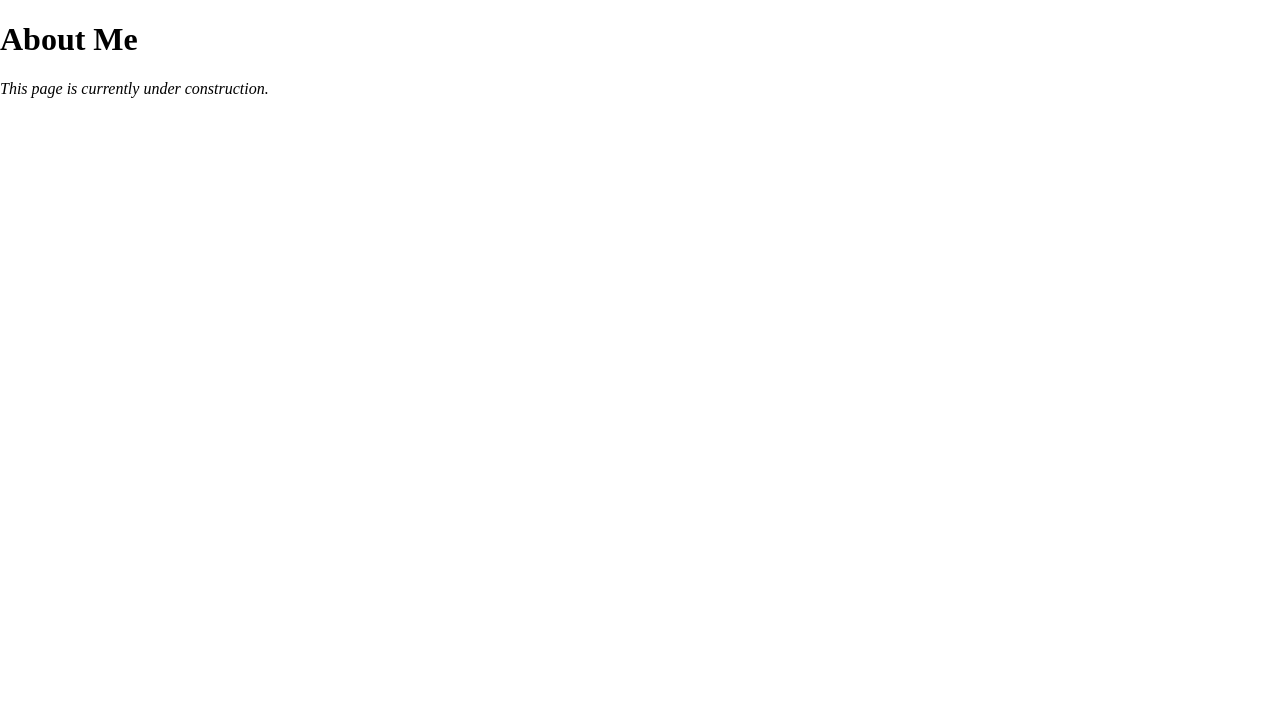
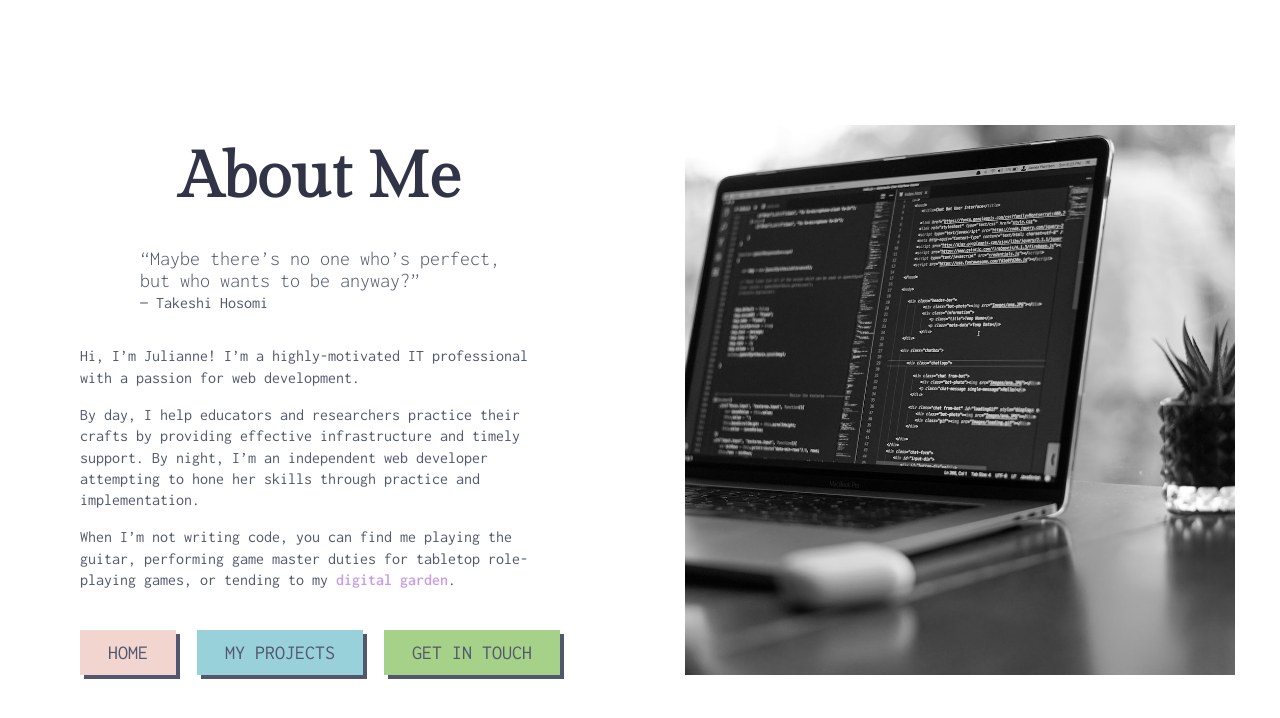
Before and after one commit to LeftySolara/personal-website, a React (Vite) app: page /about in a window 1280 px wide. Shown: the top 718 px of the page. Built offline with nearby package versions, Linux system fonts and the light colour scheme.

Commit message:
Add: about page

```diff
--- a/src/routes/AboutPage.tsx
+++ b/src/routes/AboutPage.tsx
@@ -1,8 +1,51 @@
+import ButtonLink from "@/components/Button/ButtonLink";
+
 const AboutPage = () => {
   return (
     <div id="about-page">
-      <h1>About Me</h1>
-      <i>This page is currently under construction.</i>
+      <div id="about-hero">
+        <h1>About Me</h1>
+        <p>
+          <span className="quote">
+            “Maybe there’s no one who’s perfect,
+            <br />
+            but who wants to be anyway?”
+          </span>
+          <br />— Takeshi Hosomi
+        </p>
+        <div className="about-text">
+          <p>
+            Hi, I’m Julianne! I’m a highly-motivated IT professional with a
+            passion for web development.
+          </p>
+          <p>
+            By day, I help educators and researchers practice their crafts by
+            providing effective infrastructure and timely support. By night, I’m
+            an independent web developer attempting to hone her skills through
+            practice and implementation.
+          </p>
+          <p>
+            When I’m not writing code, you can find me playing the guitar,
+            performing game master duties for tabletop role-playing games, or
+            tending to my{" "}
+            <a href="https://wiki.julianneadams.dev">digital garden</a>.
+          </p>
+        </div>
+        <div className="about-button-container">
+          <ButtonLink color="rosewater" href="/">
+            HOME
+          </ButtonLink>
+          <ButtonLink color="sky" href="/projects">
+            MY PROJECTS
+          </ButtonLink>
+          <ButtonLink color="green" href="/contact">
+            GET IN TOUCH
+          </ButtonLink>
+        </div>
+      </div>
+      <div className="about-image-container">
+        <img className="about-image" src="about-image.jpg" />
+      </div>
     </div>
   );
 };
--- a/src/scss/base/_fonts.scss
+++ b/src/scss/base/_fonts.scss
@@ -1 +1 @@
-@import url("https://fonts.googleapis.com/css2?family=Gilda+Display&family=Inconsolata:wght@400;600&display=swap");
+@import url("https://fonts.googleapis.com/css2?family=Gilda+Display&family=Inconsolata:wght@300;400;600&display=swap");
--- a/src/scss/base/_typography.scss
+++ b/src/scss/base/_typography.scss
@@ -9,5 +9,6 @@ $heading-font-stack: "Gilda Display", serif;
 $body-font-stack: "Inconsolata", "Open Sans", "Helvetica Neue Light",
   "Helvetica Neue", "Helvetica", "Arial", sans-serif !default;
 
+$font-weight-light: 300;
 $font-weight-regular: 400;
 $font-weight-semibold: 600;
--- a/src/scss/main.scss
+++ b/src/scss/main.scss
@@ -10,5 +10,6 @@
 @import "components/footer";
 
 @import "pages/homepage";
+@import "pages/aboutpage";
 
 @import "themes/default";
--- /dev/null
+++ b/src/scss/pages/_aboutpage.scss
@@ -0,0 +1,65 @@
+@use "../base/typography";
+@use "../themes/default" as theme;
+
+#about-page {
+  display: flex;
+  flex-flow: row nowrap;
+  justify-content: center;
+  align-items: center;
+  height: 100vh;
+  color: map-get(theme.$colors, "surface1");
+}
+
+#about-hero {
+  display: flex;
+  flex-flow: column nowrap;
+  justify-content: center;
+  align-items: center;
+  width: 50%;
+  height: 100%;
+  padding: 0px 80px 0px 80px;
+  font-family: $body-font-stack;
+  font-size: 16px;
+  font-weight: $font-weight-regular;
+  line-height: 133%;
+}
+
+#about-hero h1 {
+  font-family: $heading-font-stack;
+  font-size: 64px;
+  color: map-get(theme.$colors, "base");
+}
+
+.quote {
+  font-size: 20px;
+  font-weight: $font-weight-light;
+}
+
+.about-text p a {
+  font-weight: $font-weight-semibold;
+  color: map-get(theme.$colors, "mauve");
+}
+
+.about-image-container {
+  display: flex;
+  flex-flow: row nowrap;
+  justify-content: center;
+  align-items: center;
+  width: 50%;
+  height: 100%;
+}
+
+.about-image {
+  filter: grayscale(100%);
+  height: 550px;
+  width: 550px;
+  object-fit: cover;
+}
+
+.about-button-container {
+  display: flex;
+  flex-flow: row nowrap;
+  justify-content: space-between;
+  width: 100%;
+  margin-top: 24px;
+}
```
Also changed, not shown: public/about-image.jpg (added).
